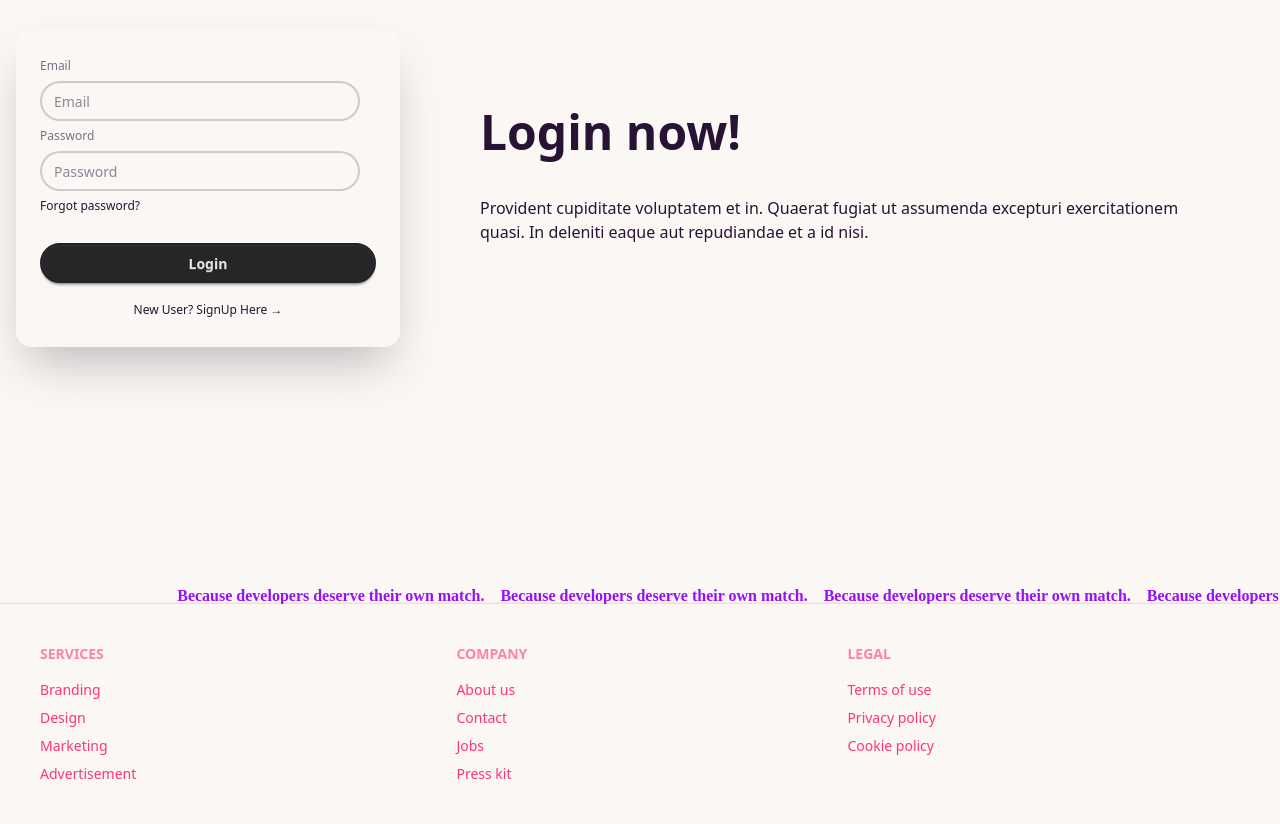
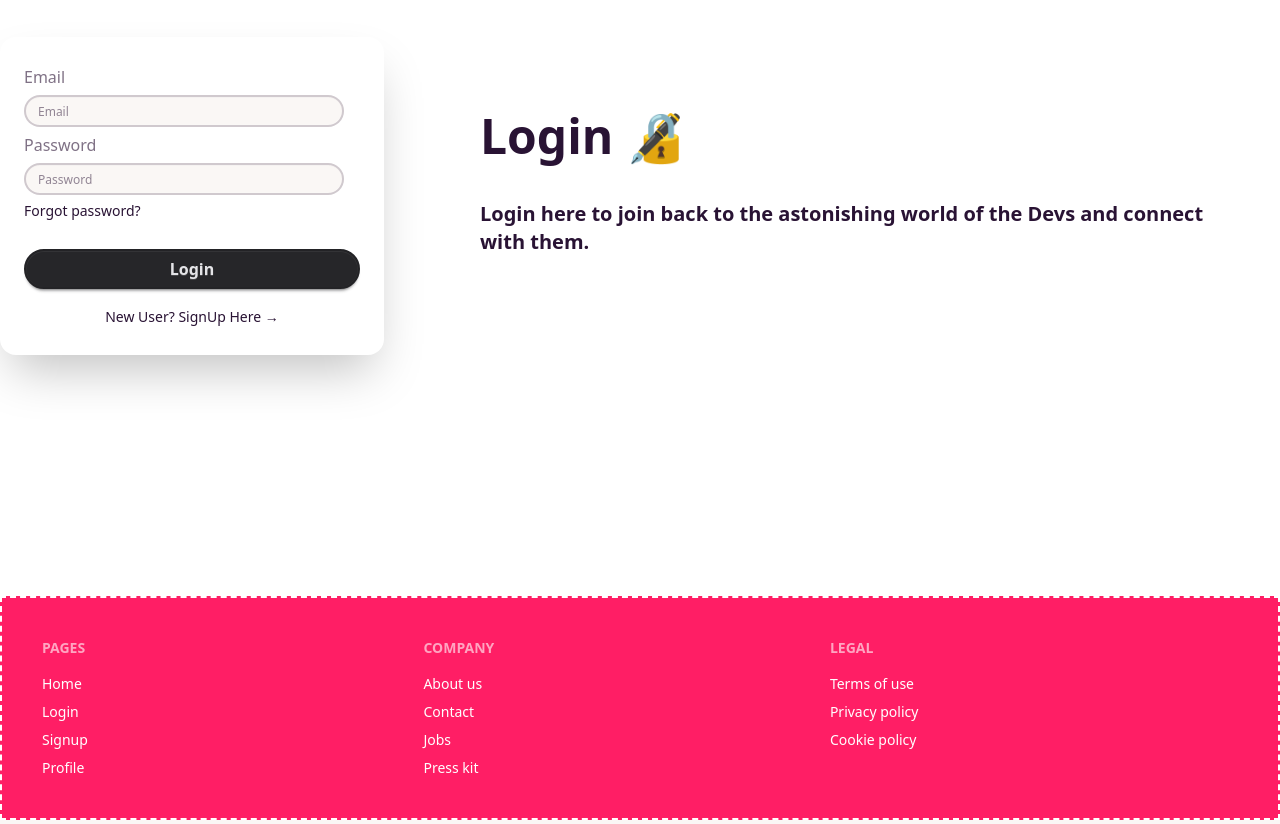
Before and after one commit to rahulkumarpahwa/HingeDev, a React (Vite) app in the folder Frontend/: page /auth in a window 1280 px wide. Shown: the part 292-1116 px from the top of the page. Built offline with nearby package versions, Linux system fonts and the light colour scheme; a web font is replaced by a local one.

Commit message:
feat: update Footer and Navbar components for improved navigation; enhance Auth page layout and styling

```diff
--- a/Frontend/src/components/Footer.jsx
+++ b/Frontend/src/components/Footer.jsx
@@ -1,18 +1,23 @@
-import { useSelector } from "react-redux";
-import Marquee from "./Marquee";
+import { Link } from "react-router";
 
 export const Footer = () => {
-  const user = useSelector((store) => store.user);
   return (
     <>
-      {!user && <Marquee />}
-      <footer className="footer sm:footer-horizontal text-[#fe3770] shadow shadow-[#fe3770] p-10">
+      <footer className="footer sm:footer-horizontal text-white bg-[#ff1e65] border-2 border-dashed p-10">
         <nav>
-          <h6 className="footer-title">Services</h6>
-          <a className="link link-hover">Branding</a>
-          <a className="link link-hover">Design</a>
-          <a className="link link-hover">Marketing</a>
-          <a className="link link-hover">Advertisement</a>
+          <h6 className="footer-title">Pages</h6>
+          <Link to="/" className="link link-hover">
+            Home
+          </Link>
+          <Link to="/auth" className="link link-hover">
+            Login
+          </Link>
+          <Link to="/auth" className="link link-hover">
+            Signup
+          </Link>
+          <Link to="/profile" className="link link-hover">
+            Profile
+          </Link>
         </nav>
         <nav>
           <h6 className="footer-title">Company</h6>
--- a/Frontend/src/components/Marquee.jsx
+++ b/Frontend/src/components/Marquee.jsx
@@ -2,7 +2,7 @@ const Marquee = () => {
   return (
     <div className="relative w-full overflow-hidden h-4 flex items-center">
       <div
-        className="animate-marquee whitespace-nowrap text-purple-600 text-md font-bold"
+        className="animate-marquee whitespace-nowrap text-[#f290ac] text-md font-extrabold"
         style={{ fontFamily: "Bitcount Ink" }}
       >
         {[...Array(6)].map(() => marqueeText).join("    ")}
--- a/Frontend/src/components/Navbar.jsx
+++ b/Frontend/src/components/Navbar.jsx
@@ -29,7 +29,7 @@ const Navbar = () => {
   };
 
   return (
-    <div className="navbar flex flex-col items-center justify-center min-h-0 w-full bg-white shadow-sm shadow-[#fe3770] z-50">
+    <div className="navbar flex flex-col items-center justify-center min-h-0 w-full bg-white shadow-md shadow-[#fe3770] z-50">
       <div className="w-full flex flex-col items-center justify-center mb-2">
         <Link
           to="/"
@@ -59,6 +59,7 @@ const Navbar = () => {
           </span>
         </Link>
       </div>
+      {!user && <div className="py-1" />}
       {!user && <Marquee />}
       <div className="w-full flex justify-end items-center">
         {user && (
--- a/Frontend/src/pages/Auth.jsx
+++ b/Frontend/src/pages/Auth.jsx
@@ -72,36 +72,38 @@ export const Auth = () => {
 
   return (
     <div className="hero min-h-screen">
-      <div className="hero-content flex-col lg:flex-row-reverse space-x-16">
-        <div className="lg:text-left space-y-4 flex flex-col">
-          <h1 className="text-5xl font-bold">
-            {isLoginPage ? "Login now!" : "SignUp Now!"}
+      <div className="hero-content flex-col lg:flex-row-reverse gap-8 lg:space-x-16 px-4 lg:px-0">
+        <div className="text-center lg:text-left space-y-4 flex flex-col w-full lg:w-auto">
+          <h1 className="text-3xl sm:text-4xl lg:text-5xl font-bold">
+            {isLoginPage ? "Login 🔏" : "Signup 🔑"}
           </h1>
-          <p className="py-6">
-            Provident cupiditate voluptatem et in. Quaerat fugiat ut assumenda
-            excepturi exercitationem quasi. In deleniti eaque aut repudiandae et
-            a id nisi.
+          <p className="py-4 lg:py-6 font-semibold text-sm sm:text-base lg:text-xl">
+            {isLoginPage
+              ? "Login here to join back to the astonishing world of the Devs and connect with them."
+              : "Signup here to be part of this new Social Discovery platform for the devs."}
           </p>
         </div>
-        <div className="card w-full max-w-sm shrink-0 shadow-2xl">
-          <div className="card-body">
+        <div className="card w-full max-w-sm shrink-0 shadow-2xl lg:w-96">
+          <div className="card-body p-4 sm:p-6">
             <fieldset className="fieldset">
               {!isLoginPage && (
                 <>
-                  <label className="label">FirstName</label>
+                  <label className="label text-sm sm:text-base">
+                    FirstName
+                  </label>
                   <input
                     type="text"
-                    className="input"
+                    className="input input-sm sm:input"
                     placeholder="FirstName"
                     value={state.firstName}
                     onChange={(e) => {
                       putFirstName(e.target.value);
                     }}
                   />
-                  <label className="label">LastName</label>
+                  <label className="label text-sm sm:text-base">LastName</label>
                   <input
                     type="text"
-                    className="input"
+                    className="input input-sm sm:input"
                     placeholder="LastName"
                     value={state.lastName}
                     onChange={(e) => {
@@ -110,20 +112,20 @@ export const Auth = () => {
                   />
                 </>
               )}
-              <label className="label">Email</label>
+              <label className="label text-sm sm:text-base">Email</label>
               <input
                 type="email"
-                className="input"
+                className="input input-sm sm:input"
                 placeholder="Email"
                 value={email}
                 onChange={(e) => {
                   setEmail(e.target.value);
                 }}
               />
-              <label className="label">Password</label>
+              <label className="label text-sm sm:text-base">Password</label>
               <input
                 type="password"
-                className="input"
+                className="input input-sm sm:input"
                 placeholder="Password"
                 value={password}
                 onChange={(e) => {
@@ -132,18 +134,22 @@ export const Auth = () => {
               />
               <div>
                 {isLoginPage && (
-                  <a className="link link-hover">Forgot password?</a>
+                  <a className="link link-hover text-xs sm:text-sm">
+                    Forgot password?
+                  </a>
                 )}
               </div>
-              <p className="text-red-500 text-center font-bold">{error}</p>
+              <p className="text-red-500 text-center font-bold text-xs sm:text-sm">
+                {error}
+              </p>
               <button
-                className="btn btn-neutral mt-4"
+                className="btn btn-neutral mt-4 text-sm sm:text-base hover:bg-[#fe3770] hover:border-[#fe3770] "
                 onClick={isLoginPage ? loginPostRequest : handleSignUp}
               >
                 {isLoginPage ? "Login" : "SignUp"}
               </button>
               <p
-                className="link link-hover text-center pt-3"
+                className="link link-hover text-center pt-3 text-xs sm:text-sm"
                 onClick={() => {
                   setIsLoginPage(!isLoginPage);
                 }}
--- a/Frontend/src/pages/Body.jsx
+++ b/Frontend/src/pages/Body.jsx
@@ -4,12 +4,12 @@ import Navabar from "../components/Navbar.jsx";
 
 export const Body = () => {
   return (
-    <>
+    <div className="bg-white">
       <Navabar />
       {/* this is place where any children route of the body will enter here ie. outlet */}
       <Outlet />
       <Footer />
-    </>
+    </div>
   );
 };
 // now we will create the feature that as we login we will move to the feed page  and as we will logout we will move to the login page.
```
